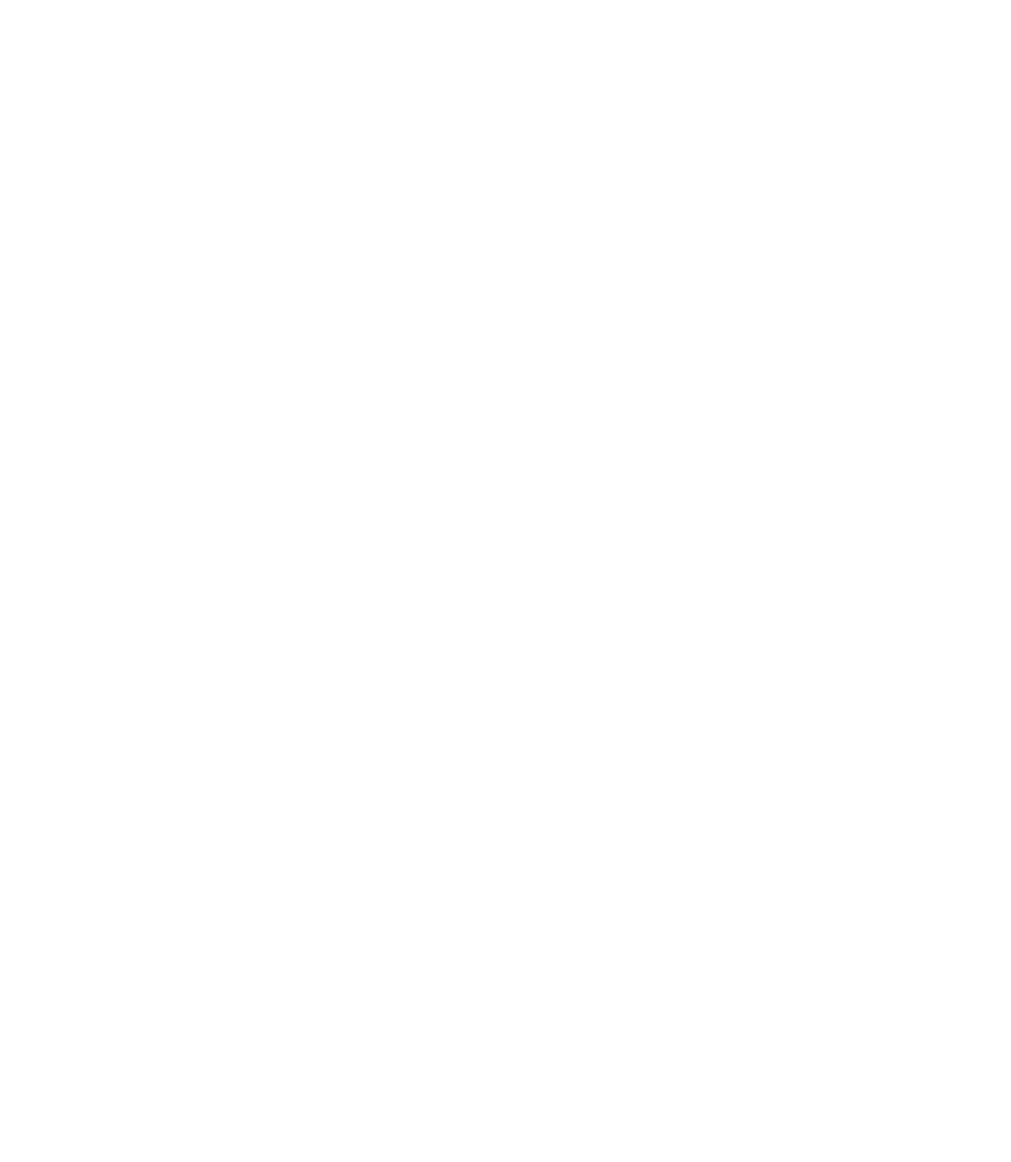
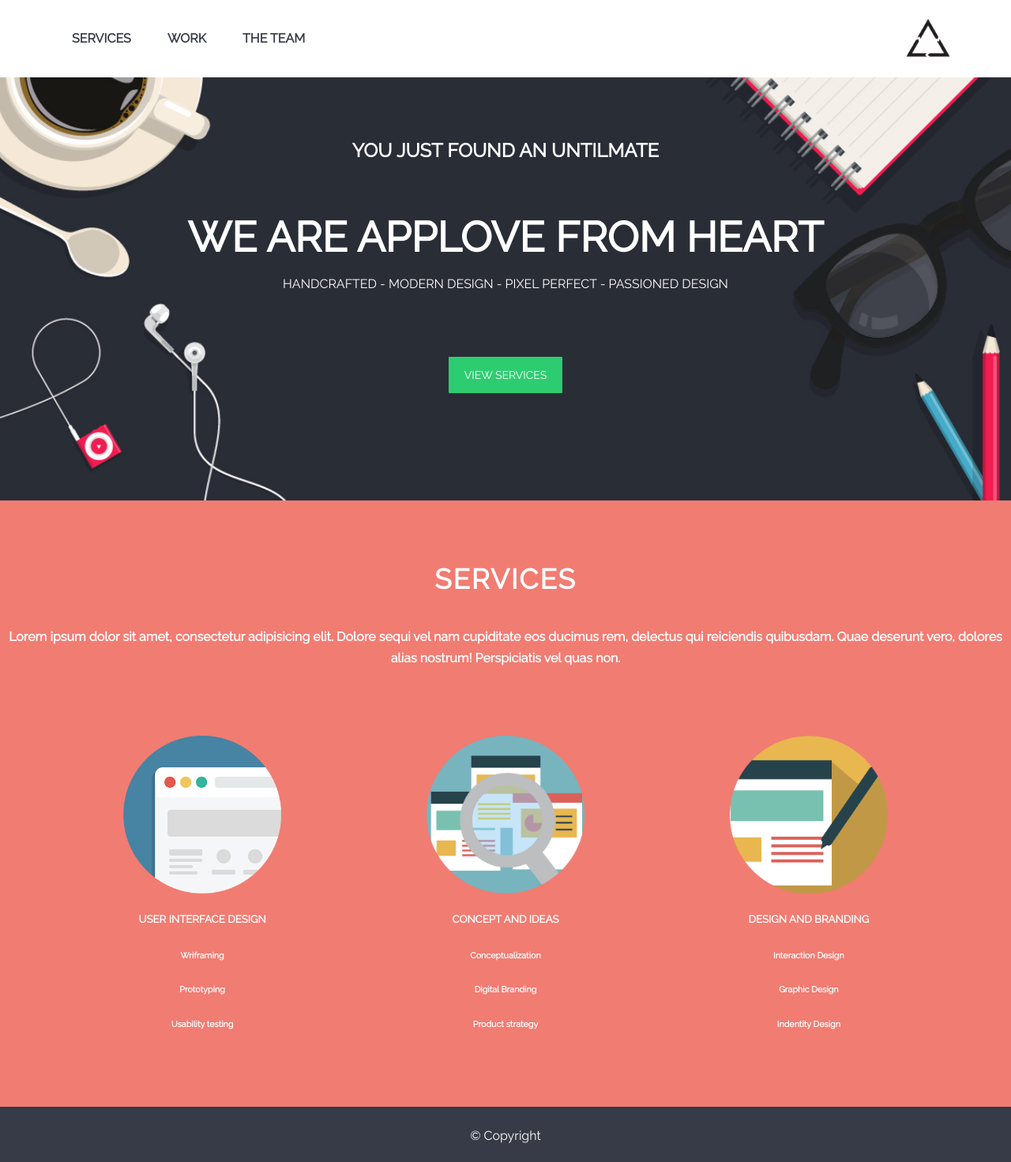
Before and after one commit to vanegarciay/applove, a plain HTML site: page index.html in a window 1280 px wide. Shown: the whole page at 79% size. Before the commit the page ends 800 px from the top, so only its background shows below. Drawn offline with Linux system fonts and the light colour scheme.

Commit message:
ejercicio final

```diff
--- a/css/common.css
+++ b/css/common.css
@@ -14,3 +14,9 @@
 .text-uppercase {
   text-transform: uppercase;
 }
+
+.link {
+    font-weight: 700;
+    padding: 21px;
+    display: inline-block;
+}
--- a/css/main.css
+++ b/css/main.css
@@ -17,6 +17,7 @@
 
 body {
   /* Establece la fuente de Google aquí */
+  font-family: 'Raleway', sans-serif;
   margin: 0 auto;
   font-size: 16px;
   line-height: 1.71429;
@@ -35,3 +36,76 @@ a {
 a:hover {
   color: #E95853;
 }
+
+.logo {
+  float: right;
+}
+
+header {
+  position: fixed;
+  background: white;
+  width: 100%;
+  top: 0;
+}
+
+.menu {
+  padding: 14px 70px;
+  overflow: auto;
+}
+
+#home {
+  background-image: url(../assets/images/bg-home.jpg);
+  background-position: center;
+  background-repeat: no-repeat;
+  background-size: cover;
+  height: 554px;
+  text-align: center;
+  margin-top: 80px;
+}
+
+#home .container {
+  color: white;
+  padding: 70px;
+}
+
+.text-home {
+  font-size: 53px;
+}
+
+.btn-home {
+  background: #2Ecc71;
+  color: #fff;
+  padding: 11px 20px;
+  border-radius: 1px;
+  font-weight: 500;
+  text-transform: uppercase;
+  margin-top: 63px;
+  display: inline-block;
+  font-size: 14px;
+}
+
+#services {
+  background-color: #F17C72;
+  text-align: center;
+  color: #fff;
+  padding: 70px 7px;
+}
+
+.box-services {
+  display: inline-block;
+  width: 30%;
+  margin-top: 63px;
+}
+
+.text-services {
+  font-size: 35px;
+  letter-spacing: 2px;
+}
+
+footer {
+  text-align: center;
+  height: 70px;
+  background-color: #373b47;
+  color: white;
+  padding-top: 7px;
+}
--- a/index.html
+++ b/index.html
@@ -4,16 +4,64 @@
 	<meta charset="UTF-8">
 	<title>Applove</title>
 	<!-- Importa la fuente del proyecto (Raleway) de Google Fonts (https://fonts.google.com) -->
+    <link href="https://fonts.googleapis.com/css?family=Raleway" rel="stylesheet">
 
-	<!-- Enlaza tu CSS reutilizable aquí (common.css) cualquier cosa -->
+    <!-- Enlaza tu CSS reutilizable aquí (common.css)  -->
+    <link rel="stylesheet" type="text/css" href="css/common.css">
 
-	<!-- Enlaza tu CSS del proyecto aquí -->
+    <!-- Enlaza tu CSS del proyecto aquí -->
+    <link rel="stylesheet" type="text/css" href="css/main.css">
 
 </head>
 <body>
 	<!-- Escribe el HTML aquí -->
-
-	<!-- Enlaza tu JS aquí -->
-
+    <header>
+        <div class="menu container">
+            <a href="#" class="text-uppercase link">Services</a>
+            <a href="#" class="text-uppercase link">Work</a>
+            <a href="#" class="text-uppercase link">The team</a>
+            <img src="assets/images/logo-r.png" class="logo" alt="logo" width="70">
+        </div>
+    </header>
+    <section id="home">
+        <div class="container">
+            <h2>YOU JUST FOUND AN UNTILMATE</h2>
+            <h1 class="text-uppercase text-home mb-0"> we are applove from heart</h1>
+            <p class="text-uppercase mt-0">HANDCRAFTED - MODERN DESIGN - PIXEL PERFECT - PASSIONED DESIGN</p>
+            <a href="#services" class="btn-home"> view services</a>
+        </div>
+    </section>
+    <section id="services">
+        <div class="container">
+            <h2 class="text-uppercase text-services mt-0">Services</h2>
+            <h4>Lorem ipsum dolor sit amet, consectetur adipisicing elit. Dolore sequi vel nam cupiditate eos ducimus rem, delectus qui reiciendis quibusdam. Quae deserunt vero, dolores alias nostrum! Perspiciatis vel quas non.</h4>
+        </div>
+        <div class="box-services">
+            <img src="assets/images/website.png" alt="website" width="200">
+            <h5 class="mb-0">USER INTERFACE DESIGN</h5>
+            <h6 class="m-0">Wriframing</h6>
+            <h6 class="m-0">Prototyping</h6>
+            <h6 class="m-0">Usability testing</h6>
+        </div>
+        <div class="box-services">
+            <img src="assets/images/img-1.png" alt="website" width="200">
+            <h5 class="mb-0">CONCEPT AND IDEAS</h5>
+            <h6 class="m-0">Conceptualization</h6>
+            <h6 class="m-0">Digital Branding</h6>
+            <h6 class="m-0">Product strategy</h6>
+        </div>
+        <div class="box-services">
+            <img src="assets/images/lapiz.png" alt="website" width="200">
+            <h5 class="mb-0">DESIGN AND BRANDING</h5>
+            <h6 class="m-0">Interaction Design</h6>
+            <h6 class="m-0">Graphic Design</h6>
+            <h6 class="m-0">Indentity Design</h6>
+        </div>
+    </section>
+    <footer>
+        <p>&copy; Copyright</p>
+    </footer>
+    <!-- Enlaza tu JS aquí -->
+    <script type="text/javascript" src="js/app.js"></script>
 </body>
 </html>
```
Also changed, not shown: js/app.js (line endings or trailing spaces).
